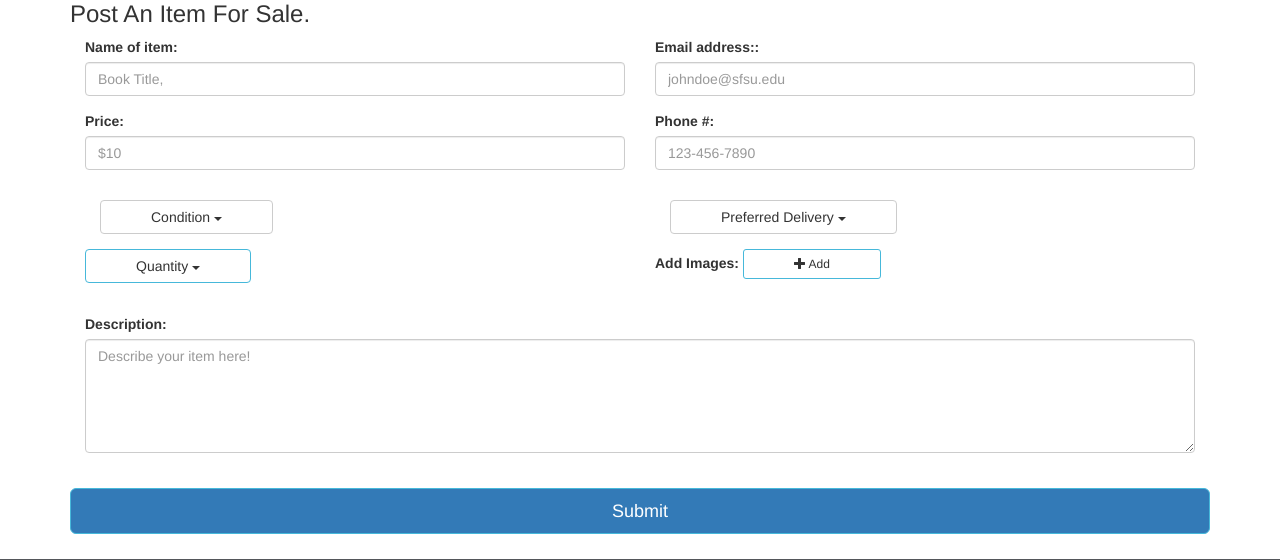
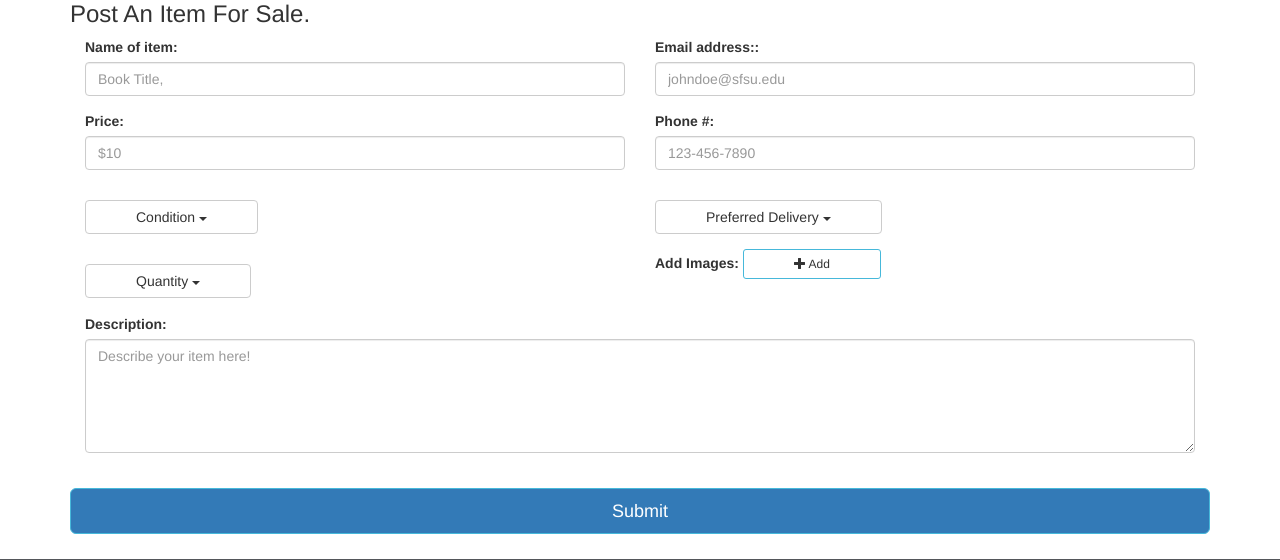
Before and after one commit to ephuong/GatorSwap, a PHP site: page /home/sell in a window 1280 px wide. Shown: the part 171-731 px from the top of the page. Run offline with PHP 8.4, Linux system fonts and the light colour scheme.

Commit message:
Cleaning up Posting an item

```diff
--- a/application/view/home/sell.php
+++ b/application/view/home/sell.php
@@ -99,9 +99,10 @@ body {
 	line-height: 300%;
 }
 }
-#conditions-button, #quality-button, #delivery-button{
+#conditions-button, #quantity-button, #delivery-button{
 	border-color: #cccccc;
-	margin: 15px;
+	margin-top: 15px;
+	margin-bottom: 15px;
 
 }
 </style>
```
